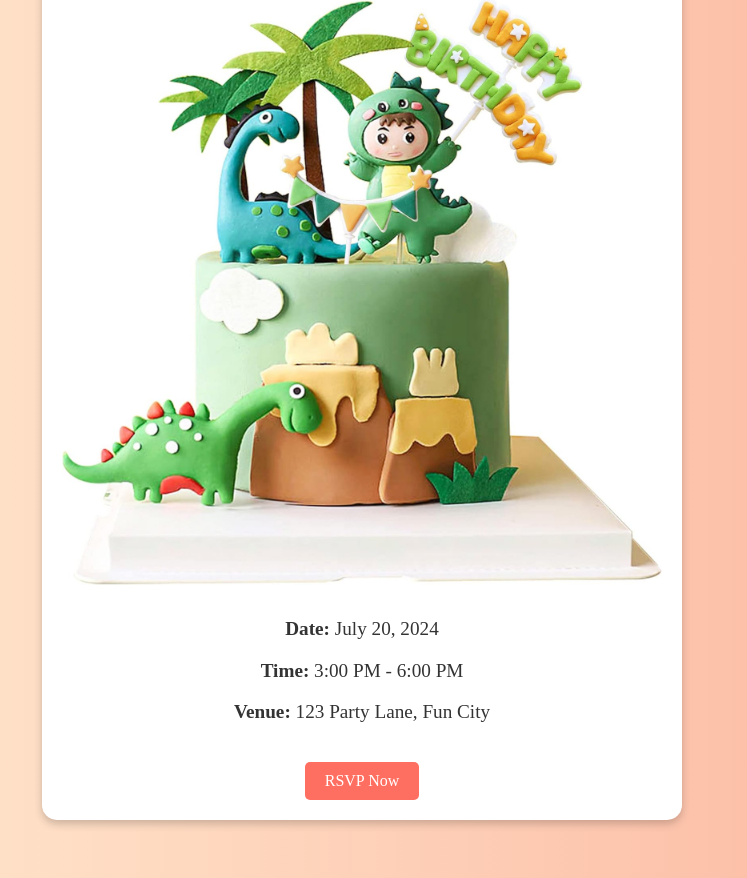
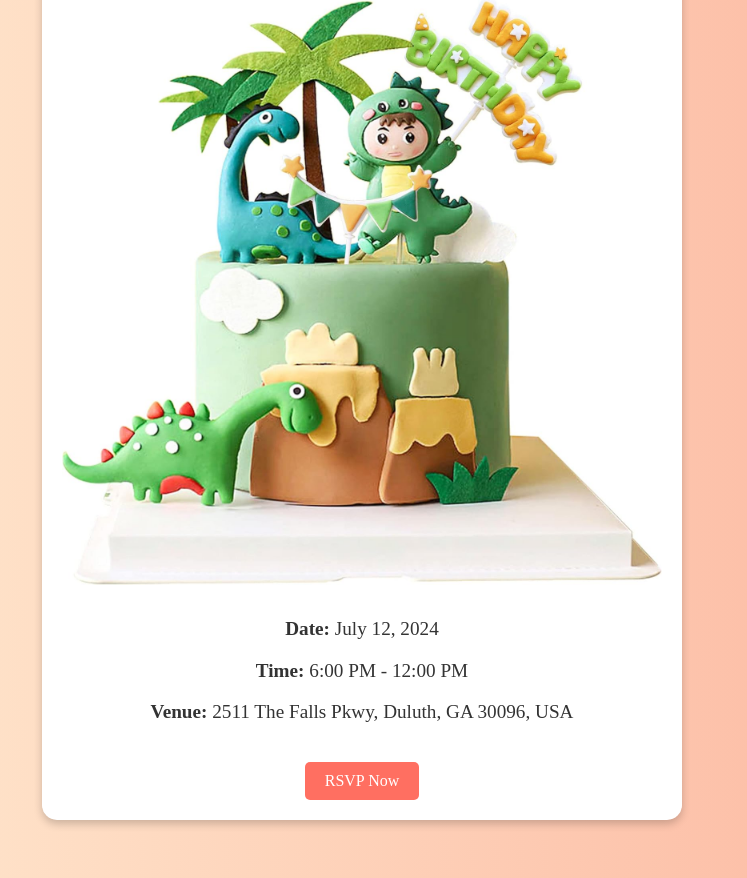
Before and after one commit to povoifamily/povoifamily.github.io, a plain HTML site: page index.html in a window 1280 px wide. Shown: the part 759-1637 px from the top of the page, without its empty margins (278-1025 px from the left). Drawn offline with Linux system fonts and the light colour scheme; files whose address does not match are found by name.

Commit message:
Update index.html

```diff
--- a/index.html
+++ b/index.html
@@ -11,13 +11,13 @@
 <div class="container fade-in">
     <h1 class="effect">You're Invited!</h1>
     <p>Join us to celebrate the birthdays of our beloved kids</p>
-    <p><strong>John</strong> (1 year old) and <strong>Emma</strong> (4 years old)</p>
+    <p><strong>Voi (James Nguyen)</strong> (1 year old) and <strong>Po (Quoc Anh Nguyen)</strong> (4 years old)</p>
     <img src="images/balloons.jpg" alt="Balloons" class="image">
     <p>Come and have fun with games, cake, and much more!</p>
     <img src="images/cake.jpg" alt="Cake" class="image">
-    <p><strong>Date:</strong> July 20, 2024</p>
-    <p><strong>Time:</strong> 3:00 PM - 6:00 PM</p>
-    <p><strong>Venue:</strong> 123 Party Lane, Fun City</p>
+    <p><strong>Date:</strong> July 12, 2024</p>
+    <p><strong>Time:</strong> 6:00 PM - 12:00 PM</p>
+    <p><strong>Venue:</strong> 2511 The Falls Pkwy, Duluth, GA 30096, USA</p>
     <a href="#" class="btn">RSVP Now</a>
 </div>
 
```
